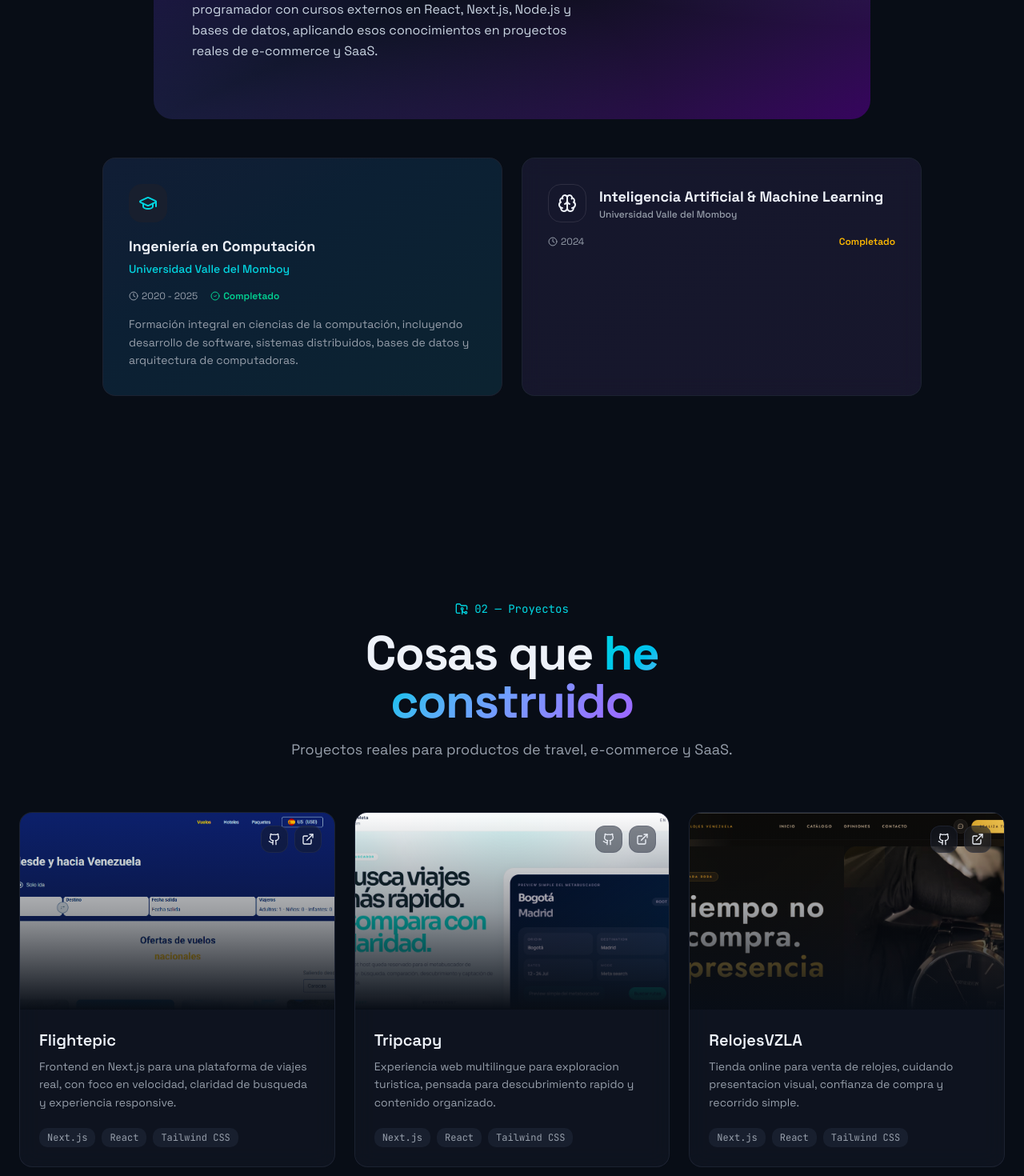
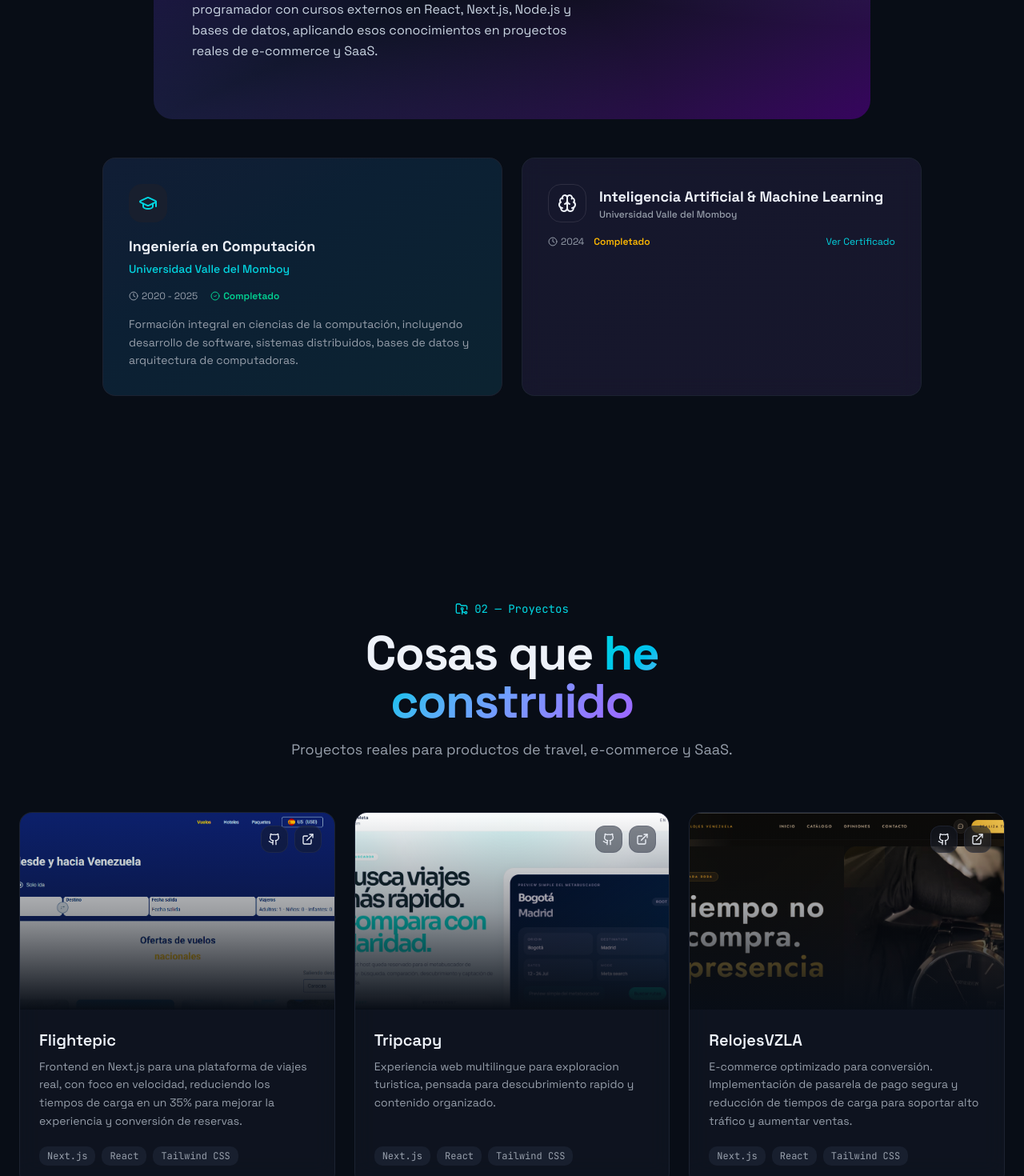
Before and after one commit to Leotorresdev/Portfolio-leoferson, a Next.js app: page / in a window 1280 px wide. Shown: the part 2962-4432 px from the top of the page at 80% size. Built offline with nearby package versions, Linux system fonts and the light colour scheme.

Commit message:
feat: actualizar contenido del portfolio con enfoque en negocio, Innova Company y WhatsApp

```diff
--- a/components/portfolio/Education.tsx
+++ b/components/portfolio/Education.tsx
@@ -53,6 +53,7 @@ const courses = [
     color: "from-violet-500/20 to-purple-500/20",
     accent: "bg-violet-500",
     featured: false,
+    link: "/certificado.png",
   },
 ];
 
@@ -212,11 +213,25 @@ export function Education() {
                 </div>
 
                 <div className="flex items-center justify-between text-xs text-muted-foreground">
-                  <span className="inline-flex items-center gap-1">
-                    <Clock className="w-3 h-3" />
-                    {course.period}
-                  </span>
-                  <span className={`font-semibold ${course.statusColor}`}>{course.status}</span>
+                  <div className="flex items-center gap-3">
+                    <span className="inline-flex items-center gap-1">
+                      <Clock className="w-3 h-3" />
+                      {course.period}
+                    </span>
+                    <span className={`font-semibold ${course.statusColor}`}>{course.status}</span>
+                  </div>
+                  {/* @ts-ignore */}
+                  {course.link && (
+                    <a
+                      // @ts-ignore
+                      href={course.link}
+                      target="_blank"
+                      rel="noreferrer"
+                      className="inline-flex items-center gap-1 text-primary hover:underline transition"
+                    >
+                      Ver Certificado
+                    </a>
+                  )}
                 </div>
               </div>
             </motion.article>
--- a/components/portfolio/Experience.tsx
+++ b/components/portfolio/Experience.tsx
@@ -32,9 +32,9 @@ const experiences = [
     description:
       "Desarrollo de soluciones tecnológicas para la industria de aviación. Sistemas de booking, gestión de pasajeros y herramientas de análisis de datos.",
     highlights: [
-      "Sistema de reservas escalable",
-      "API de integración con líneas aéreas",
-      "Dashboard de analytics avanzado",
+      "Sistema de reservas manejando +10k búsquedas mensuales",
+      "API de integración reduciendo tiempos de respuesta en 30%",
+      "Dashboard de analytics aumentando retención de usuarios",
     ],
     technologies: ["Next.js", "TypeScript", "Tailwind CSS", "Node.js", "MongoDB"],
   },
--- a/components/portfolio/Projects.tsx
+++ b/components/portfolio/Projects.tsx
@@ -8,7 +8,7 @@ const projects = [
   {
     title: "Flightepic",
     description:
-      "Frontend en Next.js para una plataforma de viajes real, con foco en velocidad, claridad de busqueda y experiencia responsive.",
+      "Frontend en Next.js para una plataforma de viajes real, con foco en velocidad, reduciendo los tiempos de carga en un 35% para mejorar la experiencia y conversión de reservas.",
     tags: ["Next.js", "React", "Tailwind CSS"],
     repo: "https://github.com/Leotorresdev",
     demo: "https://flightepic.com/",
@@ -28,7 +28,7 @@ const projects = [
   {
     title: "RelojesVZLA",
     description:
-      "Tienda online para venta de relojes, cuidando presentacion visual, confianza de compra y recorrido simple.",
+      "E-commerce optimizado para conversión. Implementación de pasarela de pago segura y reducción de tiempos de carga para soportar alto tráfico y aumentar ventas.",
     tags: ["Next.js", "React", "Tailwind CSS"],
     repo: "https://github.com/Leotorresdev",
     demo: "http://relojesvzla.com/",
@@ -36,35 +36,25 @@ const projects = [
     image: "/proyecto1.png",
   },
   {
-    title: "Sistema de gestion hotelera",
+    title: "Innova Company",
     description:
-      "Aplicacion para administrar reservas, servicios y operacion hotelera desde una interfaz centralizada.",
-    tags: ["React", "Tailwind CSS", "PostgreSQL"],
-    repo: "https://github.com/Leotorresdev/APP-HOTEL",
-    demo: "#",
+      "E-commerce de productos innovadores. Flujo de pagos integrado en la web con notificaciones automáticas de pedidos y envíos a través de un bot de Telegram.",
+    tags: ["Next.js", "TypeScript", "Node.js", "Supabase"],
+    repo: "https://github.com/Leotorresdev/innova-store",
+    demo: "https://innovacompanyven.com/",
     accent: "from-emerald-500/20 to-teal-500/20",
-    image: "/app-hotel.png",
+    image: "/innova.png",
   },
   {
     title: "Relojes Sixten",
     description:
-      "Landing page premium para tienda de relojes, con enfoque en estilo visual, presentación de producto y experiencia de usuario para la venta online.",
+      "E-commerce premium escalable. Integración de UX/UI avanzada para maximizar retención y rendimiento técnico enfocado en SEO, velocidad y estrategias de monetización.",
     tags: ["React", "Tailwind CSS", "UI", "E-commerce"],
     repo: "https://github.com/Leotorresdev/Sixten",
     demo: "https://sixtenvenezuela.com/",
     accent: "from-amber-500/20 to-orange-500/20",
     image: "/proyecto2.png",
-  },
-  {
-    title: "Certificado IA",
-    description:
-      "Certificado de participación en un evento de Inteligencia Artificial dentro de mi formación universitaria, sin enlace de código abierto.",
-    tags: ["Certificado", "IA", "Universidad"],
-    repo: "#",
-    demo: "#",
-    accent: "from-cyan-500/20 to-blue-500/20",
-    image: "/certificado.png",
-  },
+  }
 ];
 
 export function Projects() {
--- a/components/portfolio/Skills.tsx
+++ b/components/portfolio/Skills.tsx
@@ -7,21 +7,21 @@ const groups = [
   {
     icon: Globe,
     title: "Frontend profesional",
-    skills: ["React", "Next.js", "Tailwind CSS", "Framer Motion", "JavaScript"],
+    skills: ["TypeScript", "React", "Next.js", "Tailwind CSS", "Framer Motion", "JavaScript"],
   },
   {
     icon: Server,
-    title: "Full stack fundamentals",
+    title: "Fundamentos Full Stack",
     skills: ["Node.js", "Express", "Supabase", "Prisma", "REST APIs"],
   },
   {
     icon: Wrench,
-    title: "Colaboracion agil",
-    skills: ["Scrum", "GitHub", "Code Review", "Sprints"],
+    title: "Colaboración ágil",
+    skills: ["Scrum", "GitHub", "Revisión de código", "Sprints"],
   },
   {
     icon: Code2,
-    title: "Diseno a codigo",
+    title: "Diseño a código",
     skills: ["Figma", "UI Systems", "UX Basics"],
   },
 ];
```
Also changed, not shown: components/portfolio/Contact.tsx (+28 -110 lines), public/innova.png (added).
